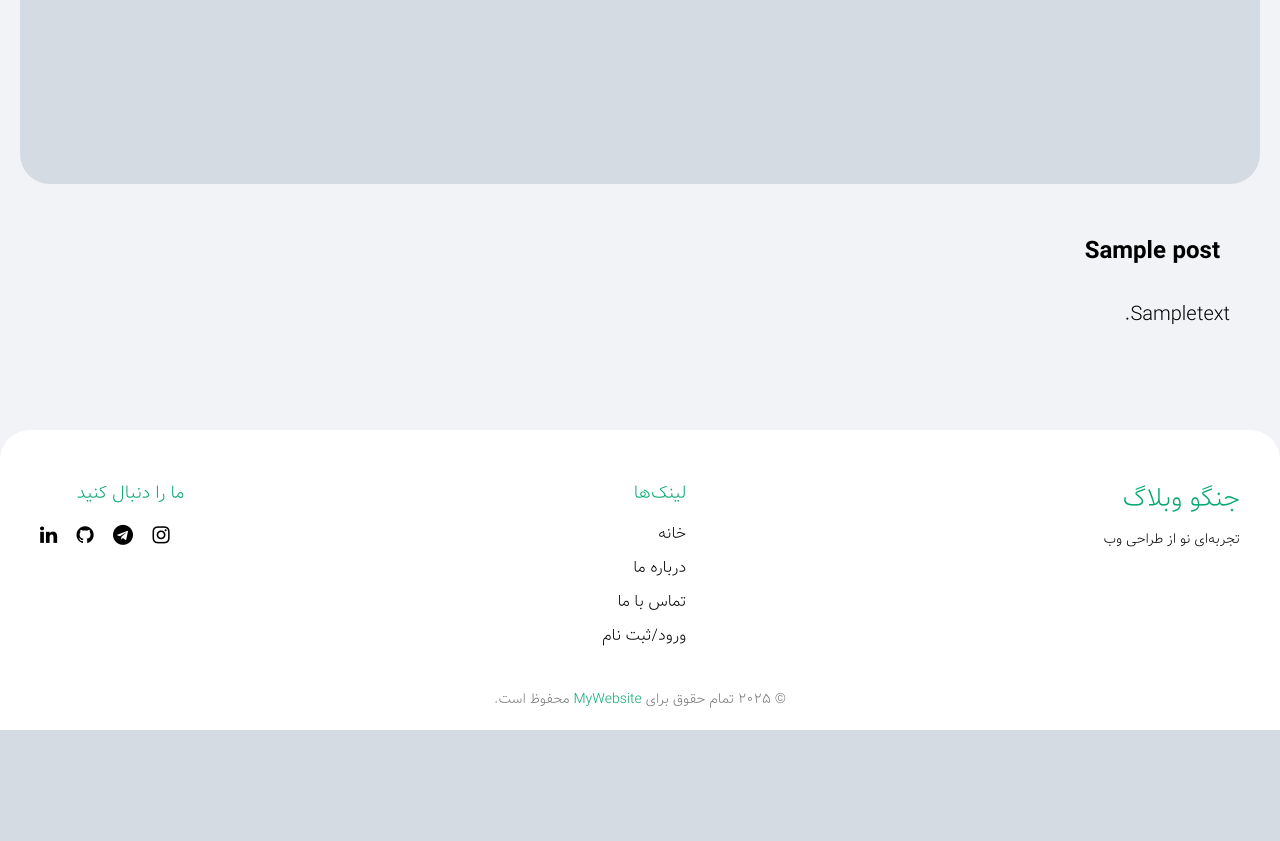
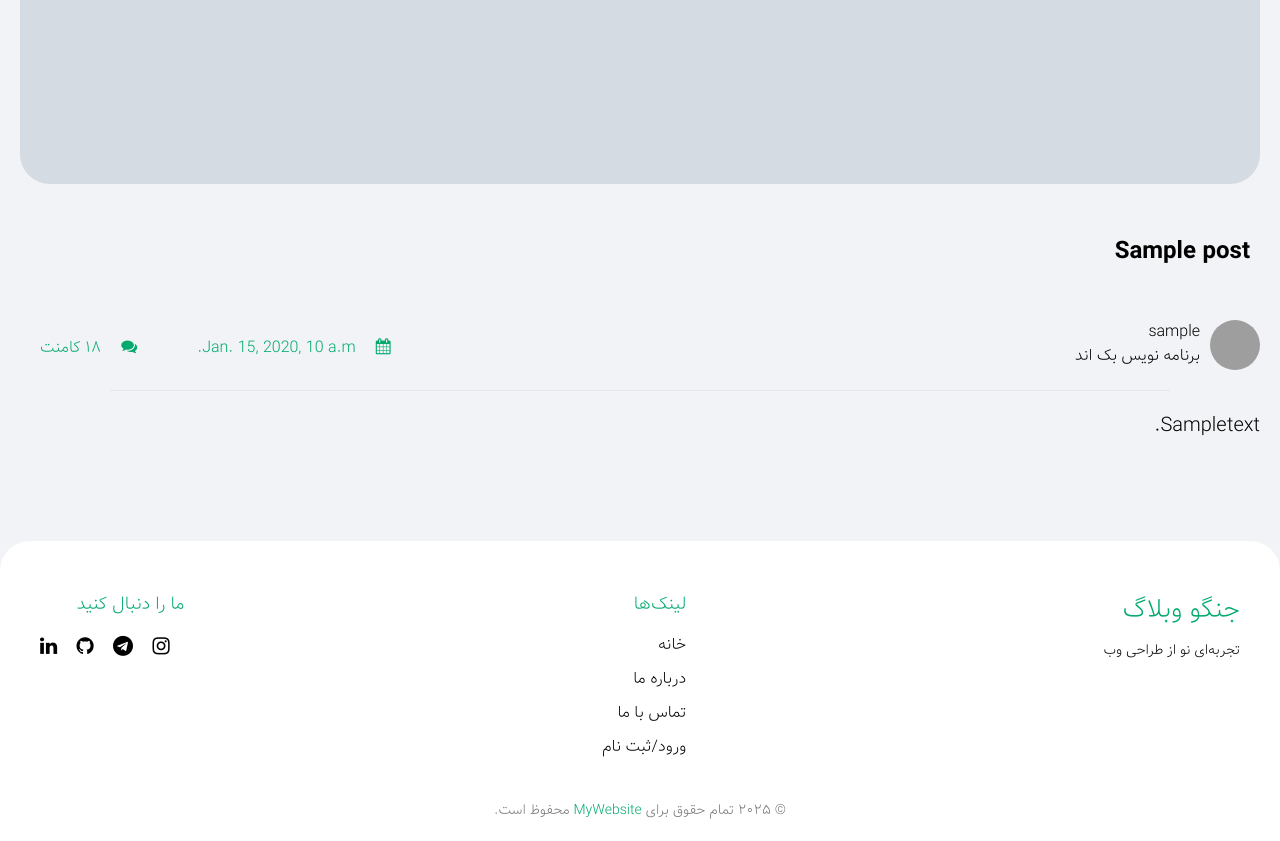
Before and after one commit to mr-dargi/djangoblog, a Django app: a page that uses templates/blogs/post_detail.html in a window 1280 px wide. Shown: the part 766-1607 px from the top of the page. Before the commit the page ends 1496 px from the top, so only its background shows below. Run offline with Django 5.2, Linux system fonts and the light colour scheme; tables that the repository leaves empty hold one stand-in row (values such as "Sample post"); grey boxes marked "Sample" are stand-in pictures; some libraries are stand-ins or nearby versions; grey boxes are pictures that could not be loaded.

Commit message:
Create section to show author info in post_detail template and add style to it

```diff
--- a/static/css/styles.css
+++ b/static/css/styles.css
@@ -363,26 +363,63 @@ body {
   color: #04AA6D;
 }
 
-.post_detail img {
+/* Post detail section  */
+.post-detail-img {
     border-radius: 50px;
     padding: 20px;
     width: 100%;
 }
 
-.post_detail h1 {
+.post-detail h1 {
     font-family: "vazir-bold";
     font-size: x-large;
     margin: 30px;
-    padding-right: 30px;
 }
 
-.post_detail p {
+.post-detail p {
     text-align: justify;
     letter-spacing: normal;
     word-spacing: -5px;
     margin: 20px;
-    padding-right: 30px;
     font-size: 20px;
+}
+
+.post-detail hr {
+    max-width: 1060px;
+    margin: auto;
+    color: #c0c0c0;
+}
+
+/* Post detail section => post author */
+.post-info {
+    display: flex;
+    justify-content: space-between;
+    align-items: center;
+}
+
+.post-author {
+    display: flex;
+    flex-direction: row;
+    margin: 20px;
+}
+
+.post-author-img {
+    height: 50px;
+    width: 50px;
+    border-radius: 50%;
+    object-fit: cover;
+    margin-left: 10px;
+}
+
+.post-meta {
+    display: flex;
+    margin: 20px;
+    padding-top: 5px;
+}
+
+.post-meta * {
+    margin: 0 20px;
+    color: #04AA6D;
 }
 
 
--- a/templates/blogs/post_detail.html
+++ b/templates/blogs/post_detail.html
@@ -2,9 +2,28 @@
 
 
 {% block content %}
-    <div class="post_detail">
-        <img src="{{ post.image.url }}" alt="pic">
+    <div class="post-detail">
+        <img class="post-detail-img" src="{{ post.image.url }}" alt="pic">
         <h1>{{ post.title }}</h1>
+
+        <div class="post-info">
+            <div class="post-author">
+                <div>
+                    <img class="post-author-img" src="../media/images/download.png" alt="author-pic">
+                </div>
+                <div class="post-author-info">
+                    <h4>{{ post.author.user_name }}</h4>
+                    <span>برنامه نویس بک اند</span>
+                </div>
+            </div>
+
+            <div class="post-meta">
+                <time><i class='fa fa-calendar'></i>{{ post.updated_at }}</time>
+                <h4><i class='fa fa-comments'></i>۱۸ کامنت</h4>
+            </div>
+        </div>
+        <hr />
+
         <p>{{ post.body }}</p>
     </div>
 {% endblock content %}
```
